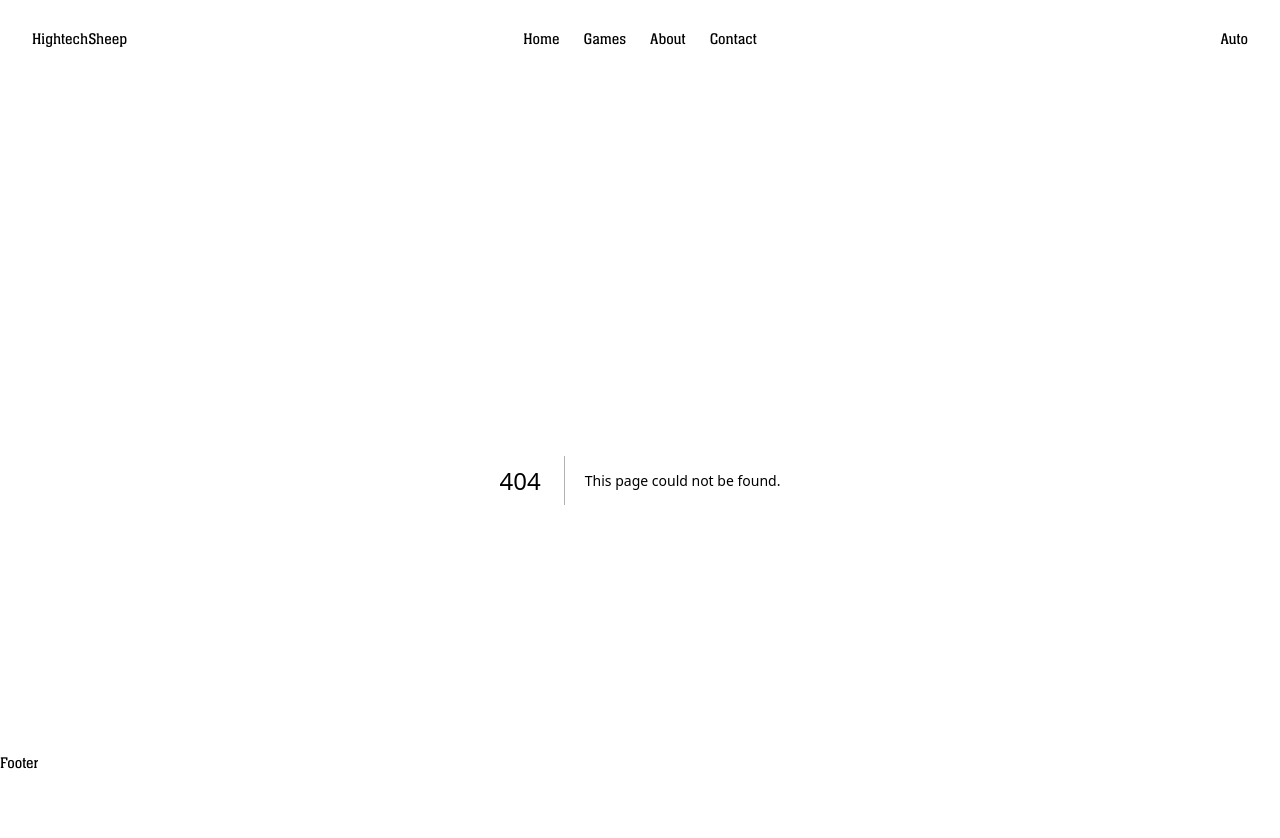
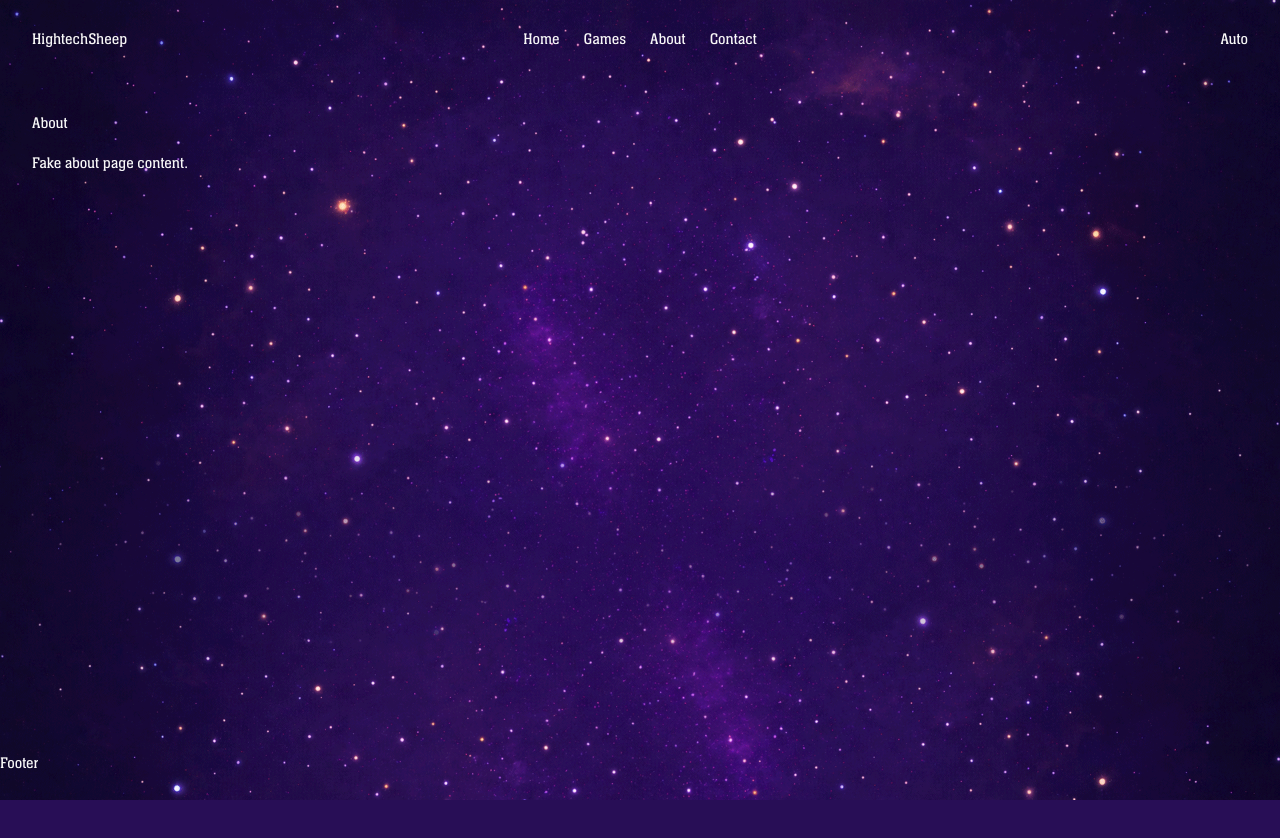
Before and after one commit to guy88a/hightechsheep, a Next.js app: page /about in a window 1280 px wide. Before the commit this address had no page. Shown: the top 838 px of the page. After the commit the page ends 800 px from the top, so only its background shows below. Built offline with nearby package versions, Linux system fonts and the light colour scheme.

Commit message:
dev: basic scrolling and url navigation (no delay or animations)

```diff
--- a/app/_components/layout/Header.tsx
+++ b/app/_components/layout/Header.tsx
@@ -1,15 +1,33 @@
-import "@/app/_styles/layout/header.scss"
+"use client";
 
-export default function Header() {
+import Link from "next/link";
+import "@/app/_styles/layout/header.scss";
+
+type HeaderProps = {
+  onNavClick: () => void;
+};
+
+export default function Header({ onNavClick }: HeaderProps) {
   return (
     <header className="header">
       <div className="header__brand">HightechSheep</div>
 
       <nav className="header__nav" aria-label="Main navigation">
-        <a href="/">Home</a>
-        <a href="/games">Games</a>
-        <a href="/about">About</a>
-        <a href="/contact">Contact</a>
+        <Link href="/" onClick={onNavClick}>
+          Home
+        </Link>
+
+        <Link href="/games" onClick={onNavClick}>
+          Games
+        </Link>
+
+        <Link href="/about" onClick={onNavClick}>
+          About
+        </Link>
+
+        <Link href="/contact" onClick={onNavClick}>
+          Contact
+        </Link>
       </nav>
 
       <div className="header__actions">
--- a/app/_components/layout/MainLayout.tsx
+++ b/app/_components/layout/MainLayout.tsx
@@ -1,15 +1,27 @@
+"use client";
+
+import { useRef } from "react";
 import Header from "./Header";
 import Footer from "./Footer";
+import PageViewport, { type NavigationIntent } from "./PageViewport";
 
 export default function MainLayout({
   children,
 }: Readonly<{
   children: React.ReactNode;
 }>) {
+  const navigationIntentRef = useRef<NavigationIntent>(null);
+
+  function markNavClick() {
+    navigationIntentRef.current = "nav-click";
+  }
+
   return (
     <>
-      <Header />
-      <main className="main">{children}</main>
+      <Header onNavClick={markNavClick} />
+      <PageViewport navigationIntentRef={navigationIntentRef}>
+        {children}
+      </PageViewport>
       <Footer />
     </>
   );
--- /dev/null
+++ b/app/_components/layout/PageViewport.tsx
@@ -0,0 +1,113 @@
+"use client";
+
+import { useEffect, useRef, type MutableRefObject } from "react";
+import { usePathname, useRouter } from "next/navigation";
+import { pageRoutes } from "../../_config/pageRoutes";
+
+type ScrollDirection = "next" | "previous" | null;
+
+export type NavigationIntent = "nav-click" | null;
+
+type PageViewportProps = Readonly<{
+  children: React.ReactNode;
+  navigationIntentRef: MutableRefObject<NavigationIntent>;
+}>;
+
+const edgeBufferRatio = 0.12;
+
+export default function PageViewport({
+  children,
+  navigationIntentRef,
+}: PageViewportProps) {
+  const mainRef = useRef<HTMLElement | null>(null);
+  const isChangingPageRef = useRef(false);
+  const scrollDirectionRef = useRef<ScrollDirection>(null);
+
+  const pathname = usePathname();
+  const router = useRouter();
+
+  const currentIndex = pageRoutes.findIndex((route) => route.href === pathname);
+
+  function handleWheel(event: React.WheelEvent<HTMLElement>) {
+    const main = mainRef.current;
+
+    if (!main || isChangingPageRef.current || currentIndex === -1) {
+      return;
+    }
+
+    const isScrollingDown = event.deltaY > 0;
+    const isScrollingUp = event.deltaY < 0;
+
+    const isAtTop = main.scrollTop <= 0;
+    const isAtBottom =
+      Math.ceil(main.scrollTop + main.clientHeight) >= main.scrollHeight;
+
+    if (isScrollingDown && isAtBottom) {
+      const nextRoute = pageRoutes[currentIndex + 1];
+
+      if (!nextRoute) {
+        return;
+      }
+
+      event.preventDefault();
+
+      isChangingPageRef.current = true;
+      scrollDirectionRef.current = "next";
+
+      router.push(nextRoute.href);
+      return;
+    }
+
+    if (isScrollingUp && isAtTop) {
+      const previousRoute = pageRoutes[currentIndex - 1];
+
+      if (!previousRoute) {
+        return;
+      }
+
+      event.preventDefault();
+
+      isChangingPageRef.current = true;
+      scrollDirectionRef.current = "previous";
+
+      router.push(previousRoute.href);
+    }
+  }
+
+  useEffect(() => {
+    const main = mainRef.current;
+
+    if (!main) {
+      return;
+    }
+
+    const scrollDirection = scrollDirectionRef.current;
+    const isNavClickNavigation = navigationIntentRef.current === "nav-click";
+
+    requestAnimationFrame(() => {
+      const edgeBuffer =
+        isNavClickNavigation && scrollDirection === null && currentIndex > 0
+          ? main.clientHeight * edgeBufferRatio
+          : 0;
+
+      if (scrollDirection === "previous") {
+        main.scrollTop = main.scrollHeight - main.clientHeight;
+      } else {
+        main.scrollTop = edgeBuffer;
+      }
+
+      scrollDirectionRef.current = null;
+      navigationIntentRef.current = null;
+
+      window.setTimeout(() => {
+        isChangingPageRef.current = false;
+      }, 100);
+    });
+  }, [pathname, currentIndex, navigationIntentRef]);
+
+  return (
+    <main ref={mainRef} className="main" onWheel={handleWheel}>
+      {children}
+    </main>
+  );
+}
--- /dev/null
+++ b/app/_config/pageRoutes.ts
@@ -0,0 +1,6 @@
+export const pageRoutes = [
+  { href: "/", label: "Home" },
+  { href: "/about", label: "About" },
+  { href: "/games", label: "Games" },
+  { href: "/contact", label: "Contact" },
+] as const;
--- a/app/_styles/layout/layout.scss
+++ b/app/_styles/layout/layout.scss
@@ -6,23 +6,24 @@
 html,
 body {
   margin: 0;
-  min-height: 100%;
-}
-
-body {
-  overflow-x: hidden;
+  width: 100%;
+  height: 100%;
+  overflow: hidden;
 }
 
 .header {
-  position: sticky;
+  position: fixed;
   top: 0;
+  left: 0;
+  width: 100%;
+  height: var(--header-height);
   z-index: 10;
-  height: var(--header-height);
 }
 
 .main {
   width: 100%;
   height: 100vh;
+  padding-top: var(--header-height);
   overflow-y: auto;
 }
 
@@ -30,7 +31,7 @@ body {
   position: fixed;
   bottom: 0;
   left: 0;
-  z-index: 10;
   width: 100%;
   height: var(--footer-height);
+  z-index: 10;
 }
--- /dev/null
+++ b/app/_styles/pages/test-pages.scss
@@ -0,0 +1,12 @@
+.test-page {
+  min-height: 175vh;
+  padding: 2rem;
+}
+
+.test-page__title {
+  margin: 0 0 1rem;
+}
+
+.test-page__section {
+  margin-top: 80vh;
+}
--- /dev/null
+++ b/app/about/page.tsx
@@ -0,0 +1,12 @@
+export default function AboutPage() {
+  return (
+    <section className="test-page">
+      <h1 className="test-page__title">About</h1>
+      <p>Fake about page content.</p>
+
+      <div className="test-page__section">
+        <p>Lower about content for scroll testing.</p>
+      </div>
+    </section>
+  );
+}
--- /dev/null
+++ b/app/contact/page.tsx
@@ -0,0 +1,12 @@
+export default function ContactPage() {
+  return (
+    <section className="test-page">
+      <h1 className="test-page__title">Contact</h1>
+      <p>Fake contact page content.</p>
+
+      <div className="test-page__section">
+        <p>Lower contact content for scroll testing.</p>
+      </div>
+    </section>
+  );
+}
--- /dev/null
+++ b/app/games/page.tsx
@@ -0,0 +1,12 @@
+export default function GamesPage() {
+  return (
+    <section className="test-page">
+      <h1 className="test-page__title">Games</h1>
+      <p>Fake games page content.</p>
+
+      <div className="test-page__section">
+        <p>Lower games content for scroll testing.</p>
+      </div>
+    </section>
+  );
+}
--- a/app/layout.tsx
+++ b/app/layout.tsx
@@ -3,6 +3,7 @@ import { Geist, Geist_Mono } from "next/font/google";
 import MainLayout from "./_components/layout/MainLayout";
 import "./globals.css";
 import "./_styles/layout/layout.scss";
+import "./_styles/pages/test-pages.scss";
 
 const geistSans = Geist({
   variable: "--font-geist-sans",
--- a/app/page.tsx
+++ b/app/page.tsx
@@ -1,7 +1,12 @@
-const Home = () => {
+export default function HomePage() {
   return (
-    <div>Welcome to HightechSheep</div>
-  )
+    <section className="test-page">
+      <h1 className="test-page__title">Home</h1>
+      <p>Fake home page content.</p>
+
+      <div className="test-page__section">
+        <p>Lower home content for scroll testing.</p>
+      </div>
+    </section>
+  );
 }
-
-export default Home
```
